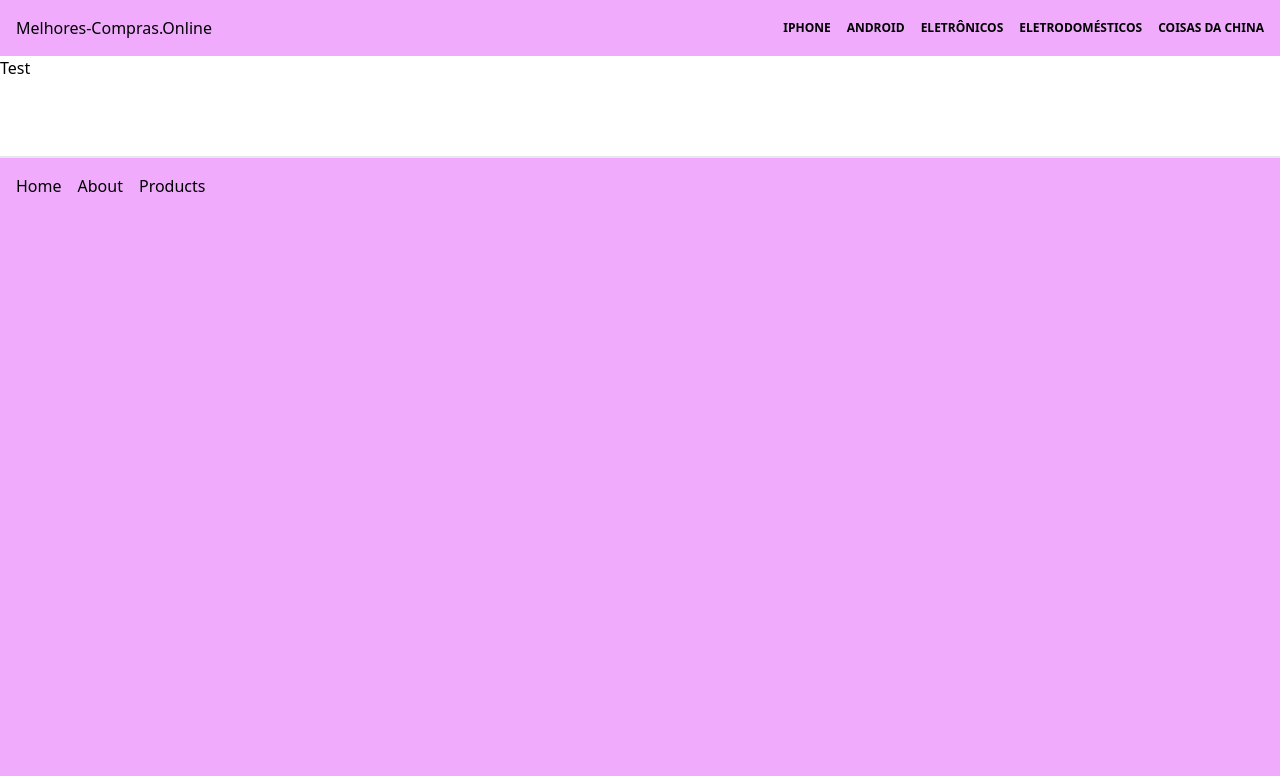
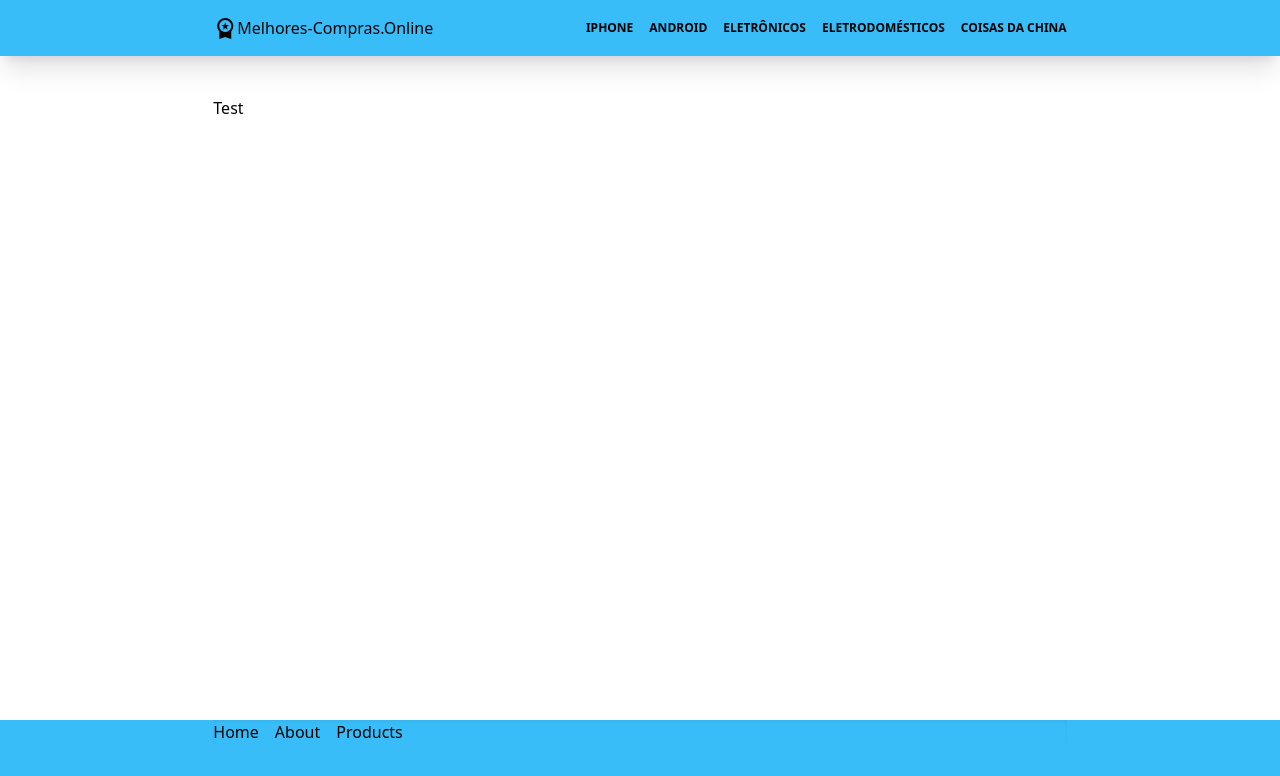
Before and after one commit to rafalves/melhores-compras, a Nuxt app: page / in a window 1280 px wide. Shown: the top 776 px of the page. Built offline with nearby package versions, Linux system fonts and the light colour scheme.

Commit message:
improving default layout

```diff
--- a/layouts/default.vue
+++ b/layouts/default.vue
@@ -1,28 +1,39 @@
 <template>
-  <div class="bg-fuchsia-300 h-screen">
-    <header class="shadow-sm">
-      <nav class="container mx-auto p-4 flex justify-between items-center">
-        <div>
-          <NuxtLink class="block">Melhores-Compras.Online</NuxtLink>
+  <div class="bg-sky-400 w-screen h-18 py-4 shadow-xl flex align-items-center">
+    <div class="w-2/3 mx-auto">
+      <header>
+        <nav class="mx-auto flex justify-between items-center">
+          <div class="">
+            <NuxtLink to="/" class="flex hover:text-purple-900">
+              <i class="material-icons">workspace_premium</i
+              >Melhores-Compras.Online</NuxtLink
+            >
             <p></p>
           </div>
           <div>
             <ul class="flex gap-4 uppercase text-xs font-semibold">
-            <li class="hover:font-bold hover:text-purple-900 cursor-pointer">
-              iPhone
+              <li class="hover:text-purple-900 cursor-pointer">iPhone</li>
+              <li class="hover:text-purple-900 cursor-pointer">android</li>
+              <li class="hover:text-purple-900 cursor-pointer">eletrônicos</li>
+              <li class="hover:text-purple-900 cursor-pointer">
+                eletrodomésticos
               </li>
-            <li class="hover:font-bold">android</li>
-            <li class="hover:font-bold">eletrônicos</li>
-            <li class="hover:font-bold">eletrodomésticos</li>
-            <li class="hover:font-bold">coisas da china</li>
+              <li class="hover:text-purple-900 cursor-pointer">
+                coisas da china
+              </li>
             </ul>
           </div>
         </nav>
       </header>
-    <div class="container mx-auto"></div>
+    </div>
+  </div>
+
+  <div class="my-10">
     <!-- content goes here -->
     <slot />
-    <footer class="container mx-auto p-4 flex justify-between border-t-2">
+  </div>
+  <div class="bg-sky-400 fixed bottom-0 w-full h-20">
+    <footer class="w-2/3 mx-auto flex justify-between shadow-inner">
       <ul class="flex gap-4">
         <li><NuxtLink to="/">Home</NuxtLink></li>
         <li><NuxtLink to="/about">About</NuxtLink></li>
--- a/pages/index.vue
+++ b/pages/index.vue
@@ -1,5 +1,5 @@
 <template>
-  <div class="bg-white h-screen">Test</div>
+  <div class="bg-white h-screen w-2/3 mx-auto">Test</div>
 </template>
 
 <script>
```
Lines whose indentation alone changed are shown as unchanged.
